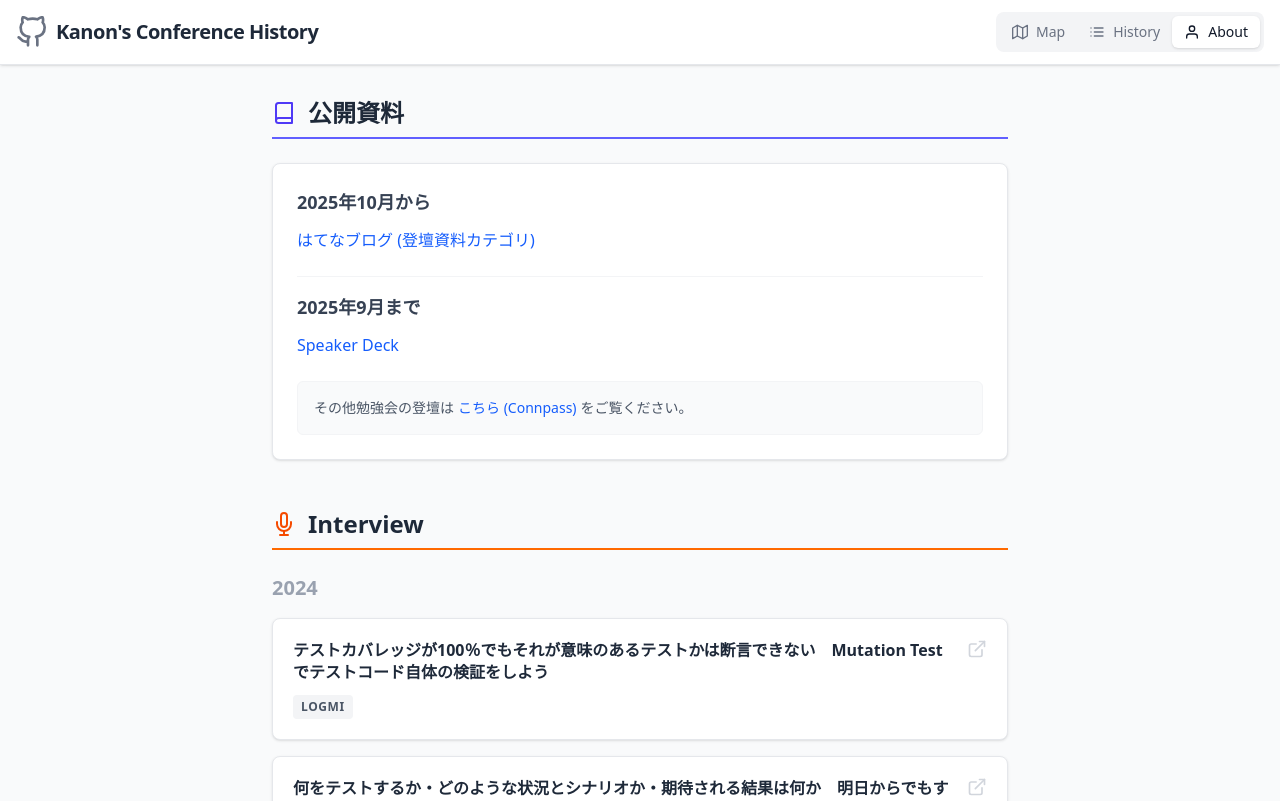
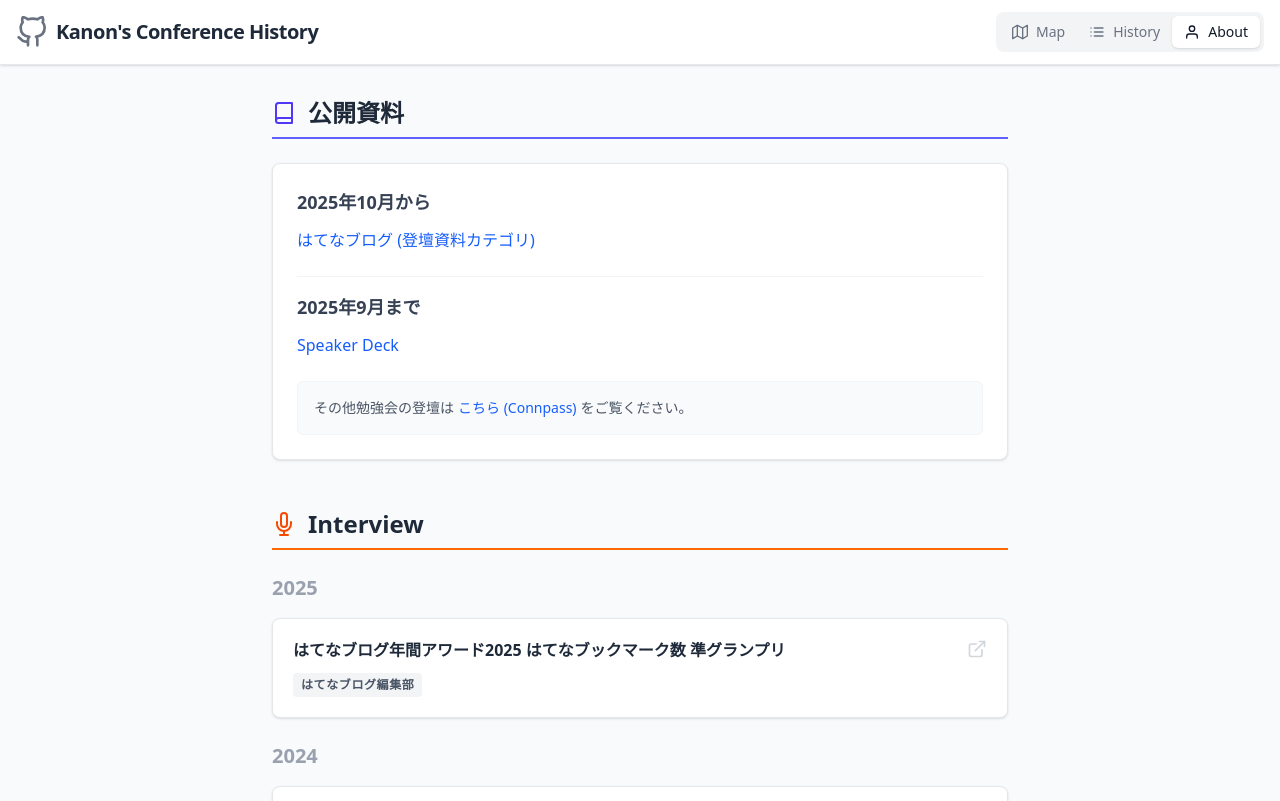
Before and after one commit to ysknsid25/conf, a React (Vite) app: page / in a window 1280 px wide. Both pictures are taken after a click on the button "About". Built offline with nearby package versions, Linux system fonts and the light colour scheme.

Commit message:
feat: add Hatena Blog Year's Award
Signed-off-by: ysknsid25 <kengo071225@gmail.com>

```diff
--- a/src/About.tsx
+++ b/src/About.tsx
@@ -1,8 +1,17 @@
-import React from 'react';
+import React from "react";
 
 // アイコンコンポーネント（App.tsxと共通化あるいはここで再定義でも良いが、シンプルにここで定義）
 const IconExternalLink = ({ className }: { className?: string }) => (
-    <svg xmlns="http://www.w3.org/2000/svg" viewBox="0 0 24 24" fill="none" stroke="currentColor" strokeWidth="2" strokeLinecap="round" strokeLinejoin="round" className={className}>
+    <svg
+        xmlns="http://www.w3.org/2000/svg"
+        viewBox="0 0 24 24"
+        fill="none"
+        stroke="currentColor"
+        strokeWidth="2"
+        strokeLinecap="round"
+        strokeLinejoin="round"
+        className={className}
+    >
         <path d="M18 13v6a2 2 0 0 1-2 2H5a2 2 0 0 1-2-2V8a2 2 0 0 1 2-2h6"></path>
         <polyline points="15 3 21 3 21 9"></polyline>
         <line x1="10" y1="14" x2="21" y2="3"></line>
@@ -10,14 +19,32 @@
 );
 
 const IconBook = ({ className }: { className?: string }) => (
-    <svg xmlns="http://www.w3.org/2000/svg" viewBox="0 0 24 24" fill="none" stroke="currentColor" strokeWidth="2" strokeLinecap="round" strokeLinejoin="round" className={className}>
+    <svg
+        xmlns="http://www.w3.org/2000/svg"
+        viewBox="0 0 24 24"
+        fill="none"
+        stroke="currentColor"
+        strokeWidth="2"
+        strokeLinecap="round"
+        strokeLinejoin="round"
+        className={className}
+    >
         <path d="M4 19.5A2.5 2.5 0 0 1 6.5 17H20"></path>
         <path d="M6.5 2H20v20H6.5A2.5 2.5 0 0 1 4 19.5v-15A2.5 2.5 0 0 1 6.5 2z"></path>
     </svg>
 );
 
 const IconMic = ({ className }: { className?: string }) => (
-    <svg xmlns="http://www.w3.org/2000/svg" viewBox="0 0 24 24" fill="none" stroke="currentColor" strokeWidth="2" strokeLinecap="round" strokeLinejoin="round" className={className}>
+    <svg
+        xmlns="http://www.w3.org/2000/svg"
+        viewBox="0 0 24 24"
+        fill="none"
+        stroke="currentColor"
+        strokeWidth="2"
+        strokeLinecap="round"
+        strokeLinejoin="round"
+        className={className}
+    >
         <path d="M12 1a3 3 0 0 0-3 3v8a3 3 0 0 0 6 0V4a3 3 0 0 0-3-3z"></path>
         <path d="M19 10v2a7 7 0 0 1-14 0v-2"></path>
         <line x1="12" y1="19" x2="12" y2="23"></line>
@@ -28,7 +55,6 @@
 export function AboutView() {
     return (
         <div className="max-w-3xl mx-auto px-4 py-8 overflow-y-auto h-full pb-20 font-sans text-gray-800">
-
             {/* Section 1: Public Materials */}
             <section className="mb-12">
                 <div className="flex items-center gap-3 mb-6 border-b-2 border-indigo-500 pb-2">
@@ -38,7 +64,9 @@
 
                 <div className="bg-white rounded-lg shadow-sm border border-gray-200 p-6 space-y-6">
                     <div>
-                        <h3 className="text-lg font-semibold mb-3 text-gray-700">2025年10月から</h3>
+                        <h3 className="text-lg font-semibold mb-3 text-gray-700">
+                            2025年10月から
+                        </h3>
                         <ul className="list-none space-y-2">
                             <li>
                                 <a
@@ -55,7 +83,9 @@
                     </div>
 
                     <div className="border-t border-gray-100 pt-4">
-                        <h3 className="text-lg font-semibold mb-3 text-gray-700">2025年9月まで</h3>
+                        <h3 className="text-lg font-semibold mb-3 text-gray-700">
+                            2025年9月まで
+                        </h3>
                         <ul className="list-none space-y-2">
                             <li>
                                 <a
@@ -97,7 +127,21 @@
 
                 <div className="space-y-6">
                     <div>
-                        <h3 className="text-xl font-bold text-gray-400 mb-4">2024</h3>
+                        <h3 className="text-xl font-bold text-gray-400 mb-4">
+                            2025
+                        </h3>
+                        <div className="grid gap-4">
+                            <ArticleCard
+                                title="はてなブログ年間アワード2025 はてなブックマーク数 準グランプリ"
+                                url="https://blog.hatenablog.com/award/2025"
+                                source="はてなブログ編集部"
+                            />
+                        </div>
+                    </div>
+                    <div>
+                        <h3 className="text-xl font-bold text-gray-400 mb-4">
+                            2024
+                        </h3>
                         <div className="grid gap-4">
                             <ArticleCard
                                 title="テストカバレッジが100％でもそれが意味のあるテストかは断言できない　Mutation Testでテストコード自体の検証をしよう"
@@ -113,12 +157,19 @@
                     </div>
                 </div>
             </section>
-
         </div>
     );
 }
 
-function ArticleCard({ title, url, source }: { title: string, url: string, source: string }) {
+function ArticleCard({
+    title,
+    url,
+    source,
+}: {
+    title: string;
+    url: string;
+    source: string;
+}) {
     return (
         <a
             href={url}
```
